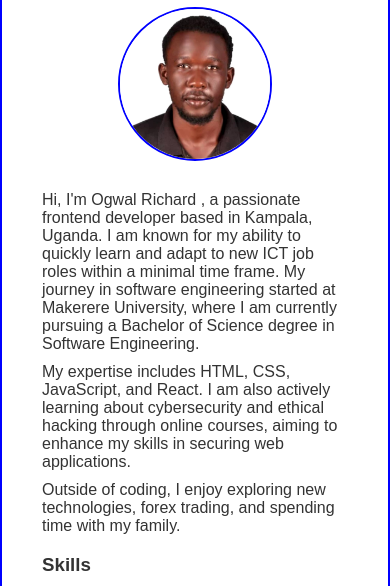
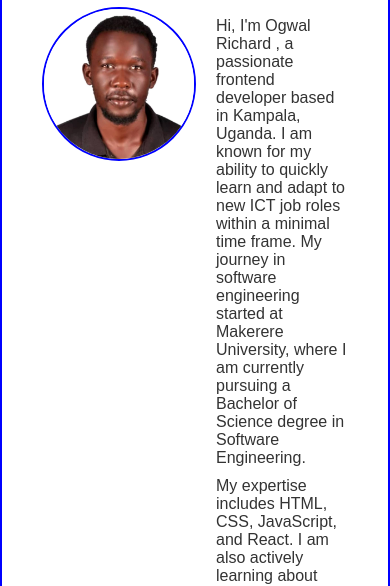
Before and after one commit to Richie-2024/myfortforlio20224, a plain HTML site: page index.html in a window 390 px wide. Shown: the part 472-1058 px from the top of the page. Drawn offline with Linux system fonts and the light colour scheme.

Commit message:
Update styles.css

```diff
--- a/styles.css
+++ b/styles.css
@@ -187,10 +187,10 @@ nav ul li a:hover {
     text-align: center;
 }
 /* Additional responsive styling */
-@media (max-width: 768px) {
+@media (max-width: 600px) {
     .about-content {
-        flex-direction: column;
-        align-items: center;
+        flex-direction: row;
+
     }
 
     .header-content {
```
